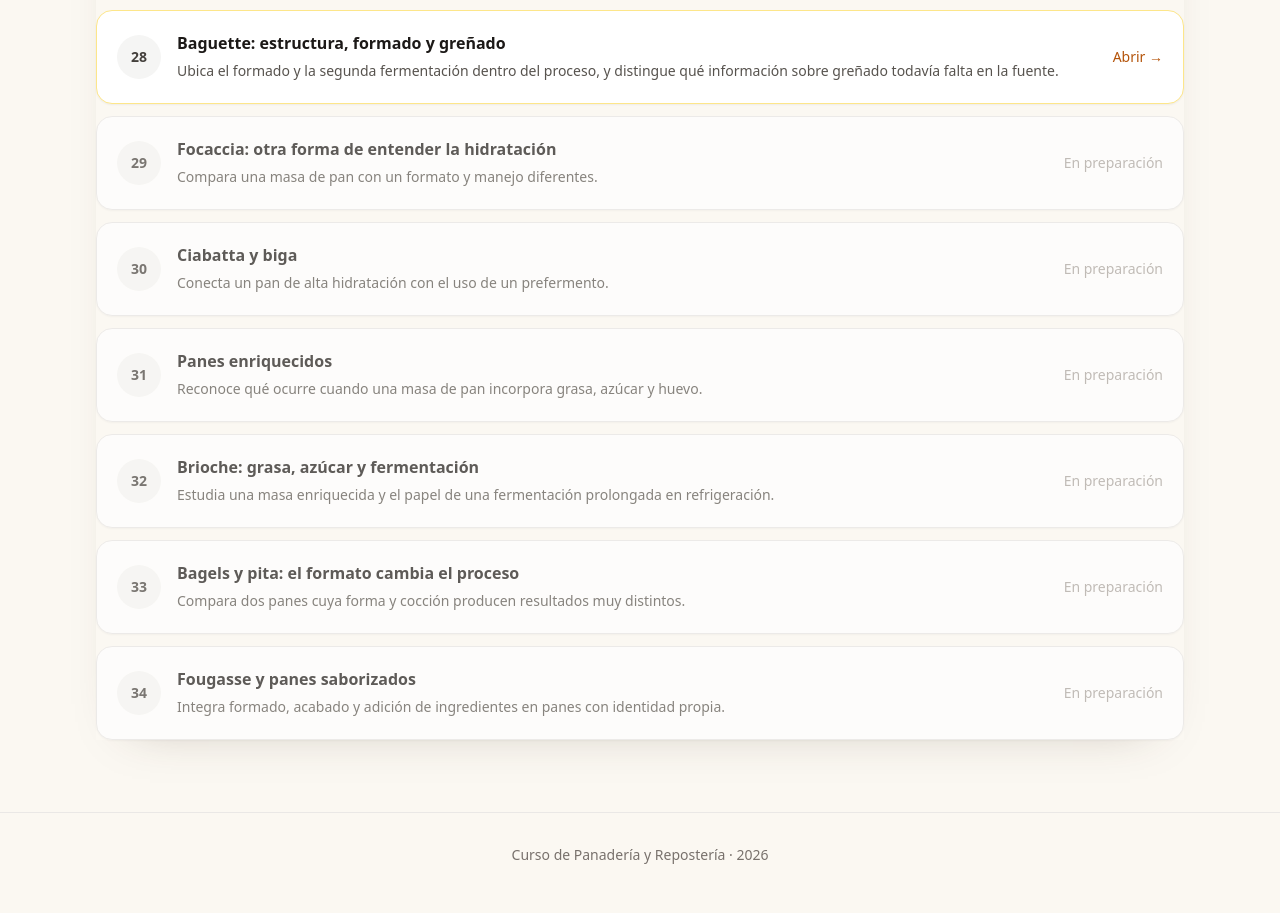
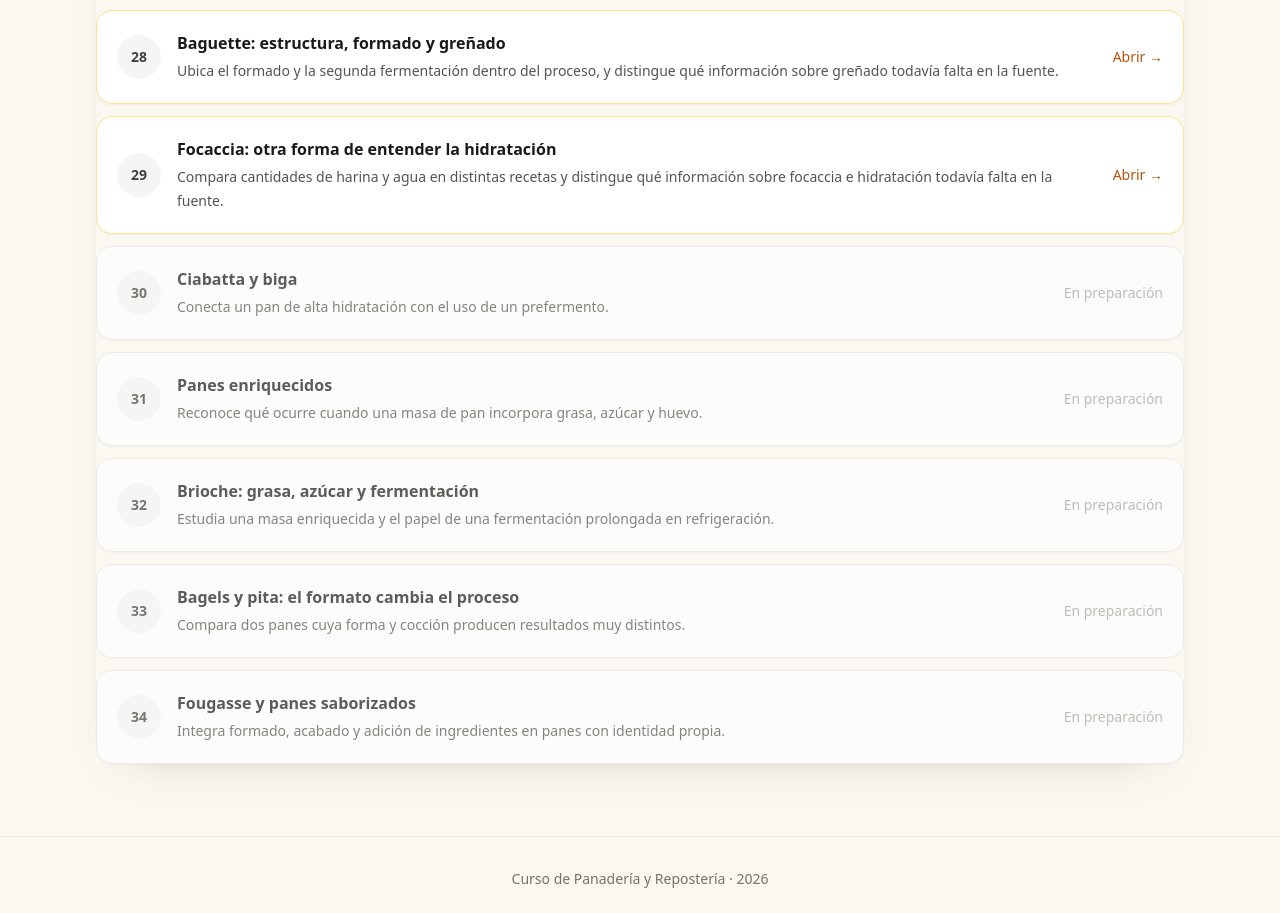
Before and after one commit to Drworm82/CursoPanadero, a Next.js app: page /modulo-4 in a window 1280 px wide. Shown: the part 1089-2002 px from the top of the page. Built offline with nearby package versions, Linux system fonts and the light colour scheme; no server answers.

Commit message:
Activate lesson 29 in module 4

```diff
--- a/pages/modulo-4.js
+++ b/pages/modulo-4.js
@@ -12,7 +12,7 @@ const lessons = [
   ['26', 'Fermentar es transformar', 'Observa qué cambia en una masa durante la fermentación y qué señales indican su avance.', '/leccion-fermentar-es-transformar'],
   ['27', 'Amasado, estructura y tensión', 'Relaciona el trabajo de la masa con la condición que debe alcanzar antes de la fermentación.', '/leccion-amasado-estructura-y-tension'],
   ['28', 'Baguette: estructura, formado y greñado', 'Ubica el formado y la segunda fermentación dentro del proceso, y distingue qué información sobre greñado todavía falta en la fuente.', '/leccion-baguette-estructura-formado-greñado'],
-  ['29', 'Focaccia: otra forma de entender la hidratación', 'Compara una masa de pan con un formato y manejo diferentes.', '#'],
+  ['29', 'Focaccia: otra forma de entender la hidratación', 'Compara cantidades de harina y agua en distintas recetas y distingue qué información sobre focaccia e hidratación todavía falta en la fuente.', '/leccion-focaccia-otra-forma-hidratacion'],
   ['30', 'Ciabatta y biga', 'Conecta un pan de alta hidratación con el uso de un prefermento.', '#'],
   ['31', 'Panes enriquecidos', 'Reconoce qué ocurre cuando una masa de pan incorpora grasa, azúcar y huevo.', '#'],
   ['32', 'Brioche: grasa, azúcar y fermentación', 'Estudia una masa enriquecida y el papel de una fermentación prolongada en refrigeración.', '#'],
```
